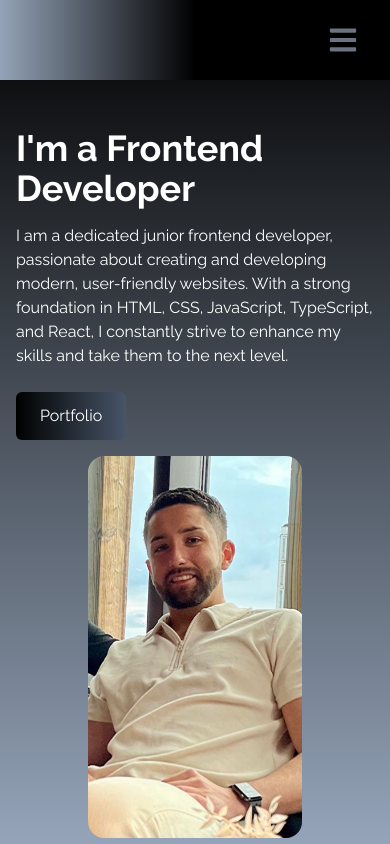
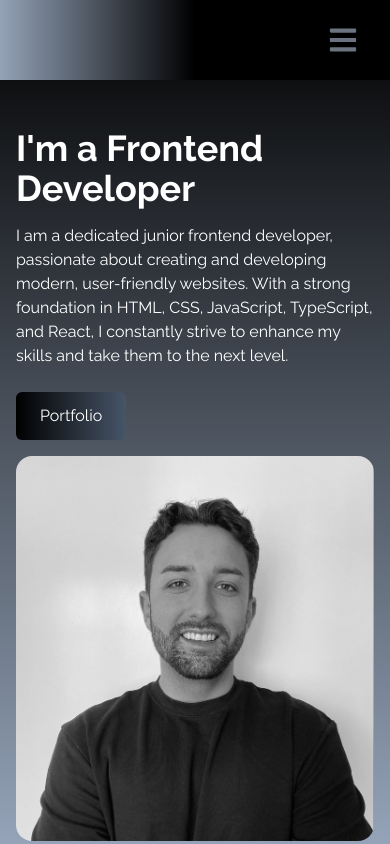
Before and after one commit to PatricAngly/react-portfolio, a React (Create React App) app: page / in a window 390 px wide. Shown: the top 844 px of the page. Built offline with nearby package versions, Linux system fonts and the light colour scheme.

Commit message:
update portfolio img

```diff
--- a/src/components/Home.jsx
+++ b/src/components/Home.jsx
@@ -34,7 +34,7 @@ const Home = () => {
           <img
             src={HeroImage}
             alt="my profile"
-            className="rounded-2xl mx-auto w-3/5 md:w-80"
+            className="rounded-2xl mx-auto  md:w-96"
           />
         </div>
       </div>
```
Also changed, not shown: src/assets/cv-bild2.jpg.
